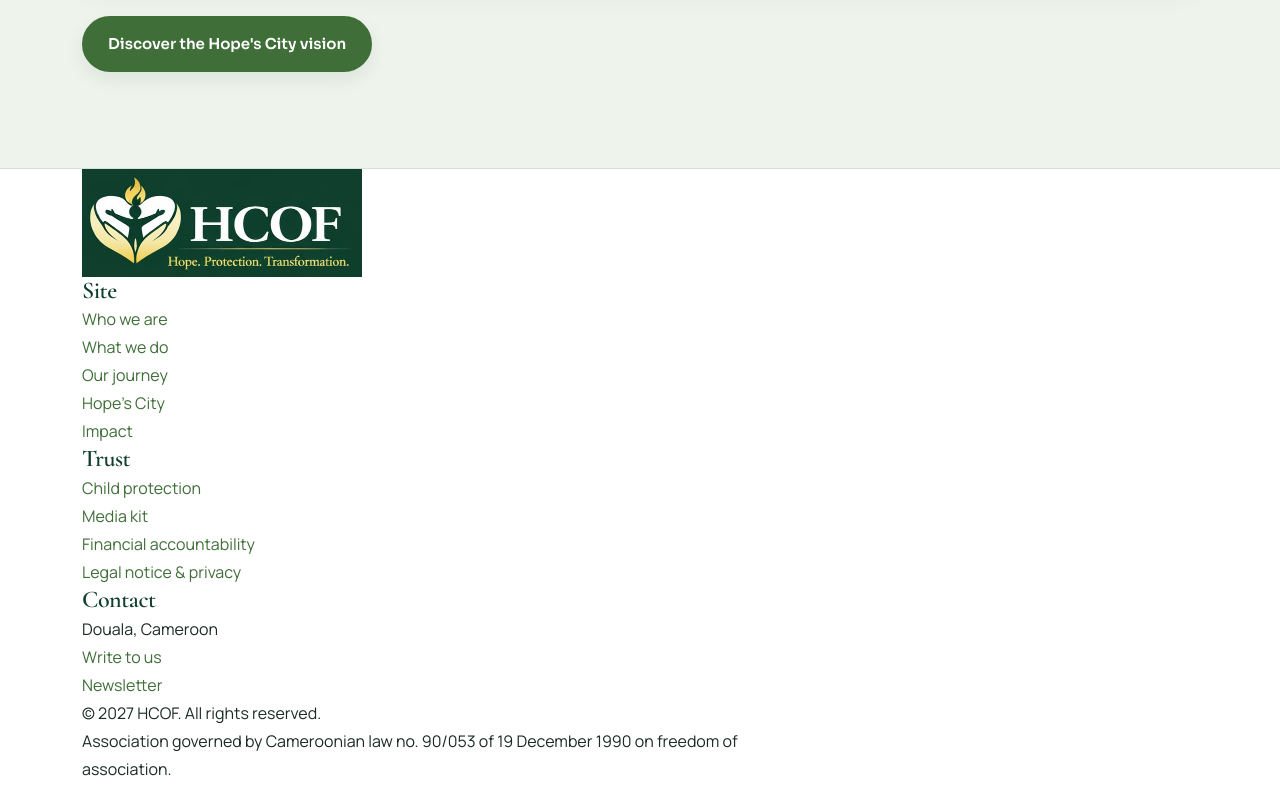
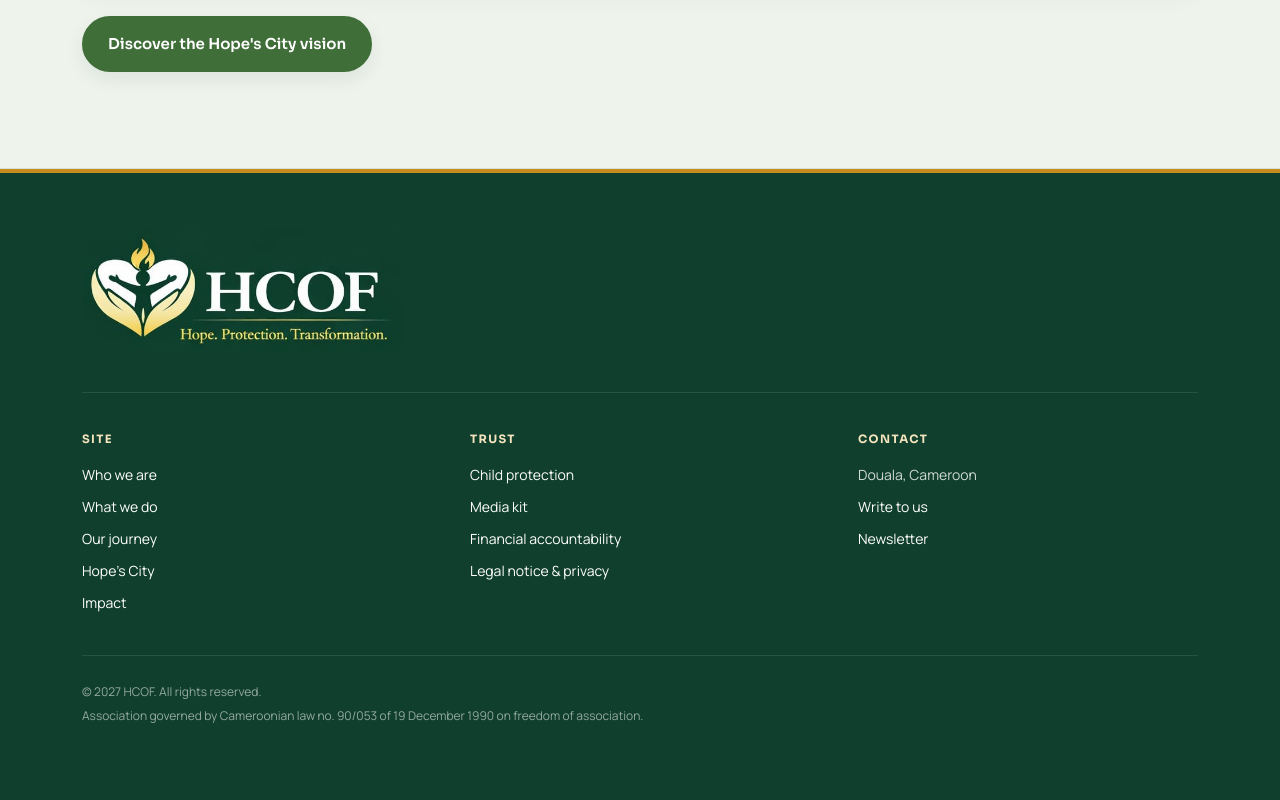
Before and after one commit to ruthel/hcof, a Next.js app: page / in a window 1280 px wide. Shown: the part 2544-3344 px from the top of the page. Built offline with nearby package versions, Linux system fonts and the light colour scheme.

Commit message:
Migrate footer to Tailwind

```diff
--- a/components/Footer.jsx
+++ b/components/Footer.jsx
@@ -9,48 +9,55 @@ export default function Footer() {
   const t = (id) => intl.formatMessage({ id });
 
   return (
-    <footer className="site">
-      <Container className="footer-container">
+    <footer className="border-t-4 border-hcof-gold bg-hcof-ink py-14 text-white/80">
+      <Container>
         <img
           src="/assets/logo-lockup-dark.jpg"
           alt="HCOF, Hope. Protection. Transformation."
           width="280"
           height="107"
+          className="w-[min(320px,75vw)] rounded-xl"
         />
 
-        <div className="cols">
+        <div className="mt-10 grid gap-10 border-t border-white/10 pt-10 md:grid-cols-3 md:gap-12">
           <div>
-            <h3>{t("footer.site")}</h3>
-            <ul>
-              <li><Link href="/about">{t("nav.who")}</Link></li>
-              <li><Link href="/programs">{t("nav.what")}</Link></li>
-              <li><Link href="/journey">{t("nav.journey")}</Link></li>
-              <li><Link href="/hopes-city">{t("nav.city")}</Link></li>
-              <li><Link href="/impact">{t("nav.impact")}</Link></li>
+            <h3 className="mb-4 font-ui text-[0.72rem] font-bold uppercase tracking-[0.12em] text-hcof-gold-soft">
+              {t("footer.site")}
+            </h3>
+            <ul className="grid list-none gap-2 p-0 font-body text-sm leading-6">
+              <li><Link className="text-white no-underline hover:underline" href="/about">{t("nav.who")}</Link></li>
+              <li><Link className="text-white no-underline hover:underline" href="/programs">{t("nav.what")}</Link></li>
+              <li><Link className="text-white no-underline hover:underline" href="/journey">{t("nav.journey")}</Link></li>
+              <li><Link className="text-white no-underline hover:underline" href="/hopes-city">{t("nav.city")}</Link></li>
+              <li><Link className="text-white no-underline hover:underline" href="/impact">{t("nav.impact")}</Link></li>
             </ul>
           </div>
 
           <div>
-            <h3>{t("footer.trust")}</h3>
-            <ul>
-              <li><Link href="/child-protection">{t("footer.childProtection")}</Link></li>
-              <li><Link href="/media-kit">{t("footer.mediaKit")}</Link></li>
-              <li><Link href="/give">{t("footer.accountability")}</Link></li>
-              <li><Link href="/legal">{t("footer.legal")}</Link></li>
+            <h3 className="mb-4 font-ui text-[0.72rem] font-bold uppercase tracking-[0.12em] text-hcof-gold-soft">
+              {t("footer.trust")}
+            </h3>
+            <ul className="grid list-none gap-2 p-0 font-body text-sm leading-6">
+              <li><Link className="text-white no-underline hover:underline" href="/child-protection">{t("footer.childProtection")}</Link></li>
+              <li><Link className="text-white no-underline hover:underline" href="/media-kit">{t("footer.mediaKit")}</Link></li>
+              <li><Link className="text-white no-underline hover:underline" href="/give">{t("footer.accountability")}</Link></li>
+              <li><Link className="text-white no-underline hover:underline" href="/legal">{t("footer.legal")}</Link></li>
             </ul>
           </div>
 
           <div>
-            <h3>{t("footer.contact")}</h3>
-            <ul>
+            <h3 className="mb-4 font-ui text-[0.72rem] font-bold uppercase tracking-[0.12em] text-hcof-gold-soft">
+              {t("footer.contact")}
+            </h3>
+            <ul className="grid list-none gap-2 p-0 font-body text-sm leading-6">
               <li>{t("footer.location")}</li>
-              <li><Link href="/contact">{t("footer.write")}</Link></li>
-              <li><Link href="/news">{t("footer.newsletter")}</Link></li>
+              <li><Link className="text-white no-underline hover:underline" href="/contact">{t("footer.write")}</Link></li>
+              <li><Link className="text-white no-underline hover:underline" href="/news">{t("footer.newsletter")}</Link></li>
             </ul>
           </div>
         </div>
 
-        <p className="footer-legal">
+        <p className="mt-10 max-w-none border-t border-white/10 pt-6 font-body text-xs leading-6 text-white/55">
           © 2027 HCOF. {t("footer.rights")}
           <br />
           {t("footer.law")}
```
